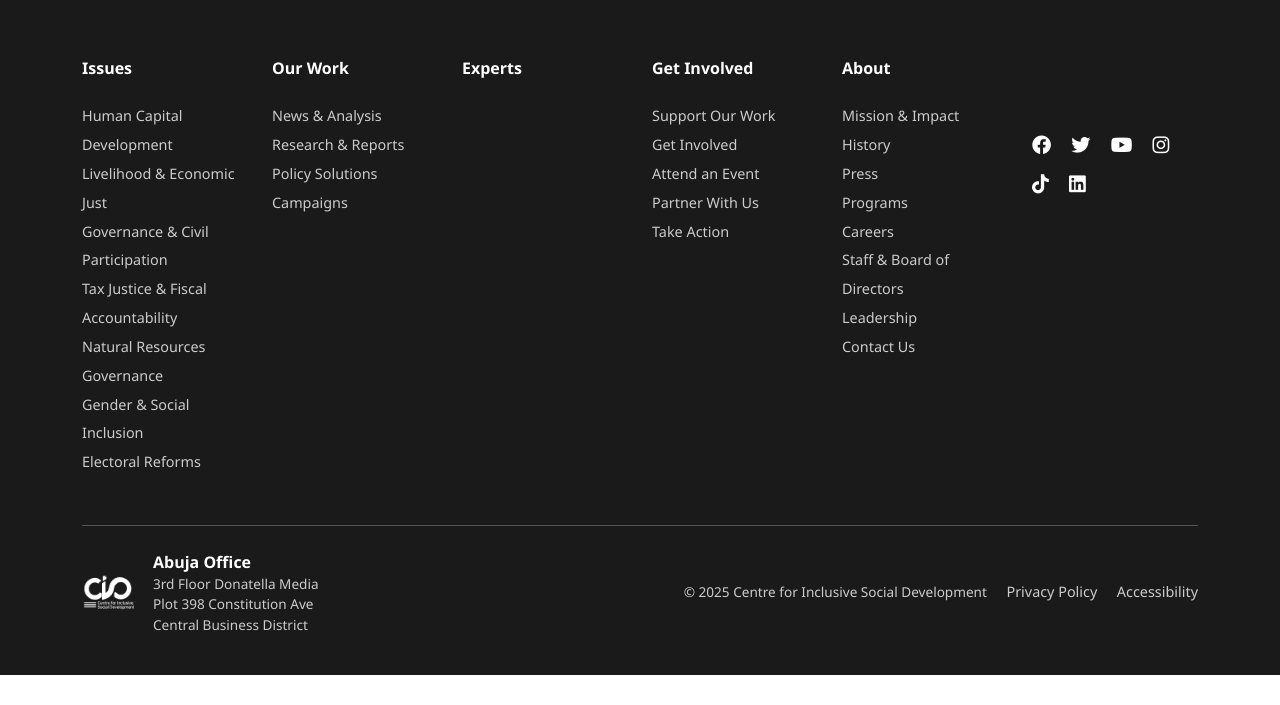
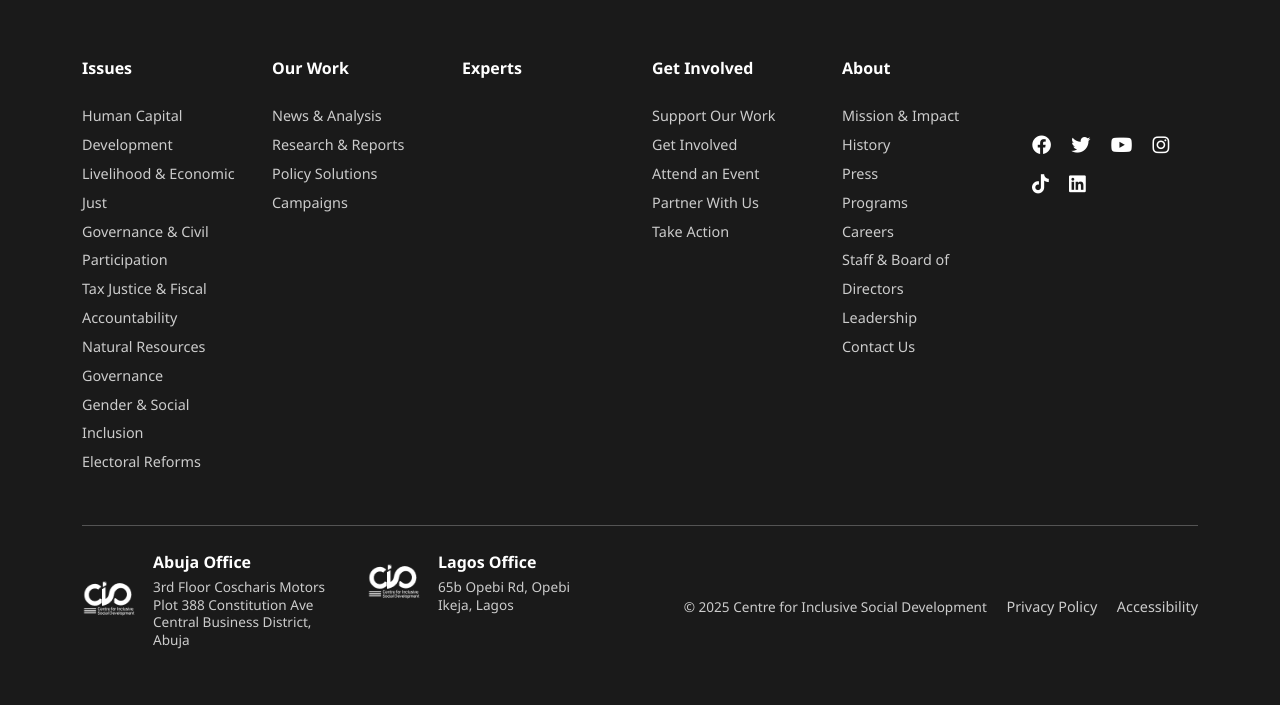
Before and after one commit to Festorah/cisd, a Django app: page /articles/ in a window 1280 px wide. Shown: the part 1566-2271 px from the top of the page. Before the commit the page ends 2241 px from the top, so only its background shows below. Run offline with Django 5.2, Linux system fonts and the light colour scheme; data that the repository does not hold is empty; some libraries are stand-ins or nearby versions.

Commit message:
address corrected

```diff
--- a/core/templates/core/base.html
+++ b/core/templates/core/base.html
@@ -277,6 +277,46 @@
             background: #9ca3af;
             cursor: not-allowed;
         }
+
+        /* Office Information Styles */
+        .office-info {
+            display: flex;
+            align-items: center;
+            margin-bottom: 1rem;
+        }
+
+        .office-info img {
+            height: 40px;
+            margin-right: 1rem;
+            flex-shrink: 0;
+        }
+
+        .office-details {
+            flex: 1;
+        }
+
+        .office-title {
+            font-weight: 600;
+            color: white;
+            margin-bottom: 0.25rem;
+        }
+
+        .office-address {
+            font-size: 0.85rem;
+            color: #ccc;
+            line-height: 1.3;
+        }
+
+        /* Responsive adjustments for office layout */
+        @media (max-width: 991px) {
+            .office-info {
+                margin-bottom: 2rem;
+            }
+
+            .office-info:last-of-type {
+                margin-bottom: 1rem;
+            }
+        }
     </style>
 
     <!-- Footer -->
@@ -351,17 +391,41 @@
             <hr class="my-4">
 
             <div class="row align-items-center">
+                <!-- Office Information - Desktop: Side by side, Mobile: Stacked -->
                 <div class="col-lg-6">
-                    <div class="d-flex align-items-center">
-                        <img src="{% static 'images/logo_2.png' %}" alt="CISD" class="me-3" style="height: 40px;">
-                        <div>
-                            <div style="font-weight: 600;">Abuja Office</div>
-                            <div style="font-size: 0.85rem; color: #ccc;">3rd Floor Donatella Media</div>
-                            <div style="font-size: 0.85rem; color: #ccc;">Plot 398 Constitution Ave</div>
-                            <div style="font-size: 0.85rem; color: #ccc;">Central Business District</div>
+                    <div class="row">
+                        <!-- Abuja Office -->
+                        <div class="col-md-6">
+                            <div class="office-info">
+                                <img src="{% static 'images/logo_2.png' %}" alt="CISD">
+                                <div class="office-details">
+                                    <div class="office-title">Abuja Office</div>
+                                    <div class="office-address">
+                                        3rd Floor Coscharis Motors<br>
+                                        Plot 388 Constitution Ave<br>
+                                        Central Business District, Abuja
+                                    </div>
+                                </div>
+                            </div>
+                        </div>
+
+                        <!-- Lagos Office -->
+                        <div class="col-md-6">
+                            <div class="office-info">
+                                <img src="{% static 'images/logo_2.png' %}" alt="CISD">
+                                <div class="office-details">
+                                    <div class="office-title">Lagos Office</div>
+                                    <div class="office-address">
+                                        65b Opebi Rd, Opebi<br>
+                                        Ikeja, Lagos
+                                    </div>
+                                </div>
+                            </div>
                         </div>
                     </div>
                 </div>
+
+                <!-- Copyright Information -->
                 <div class="col-lg-6 text-lg-end">
                     <div style="font-size: 0.85rem; color: #ccc;">
                         <span>© 2025 Centre for Inclusive Social Development</span>
```
